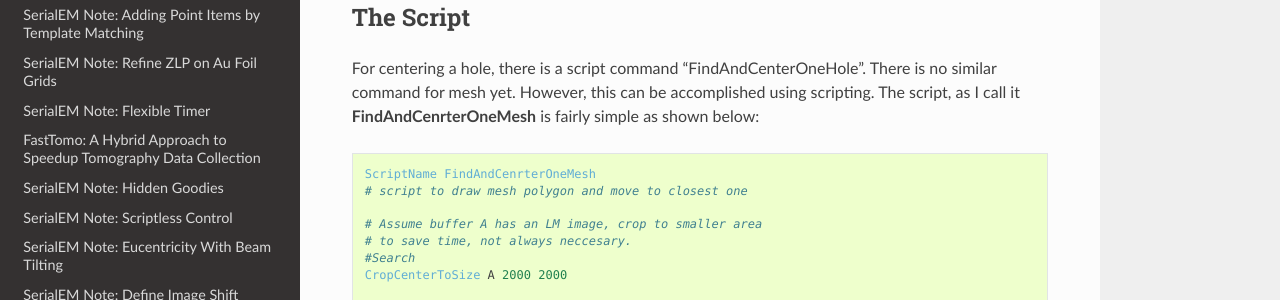
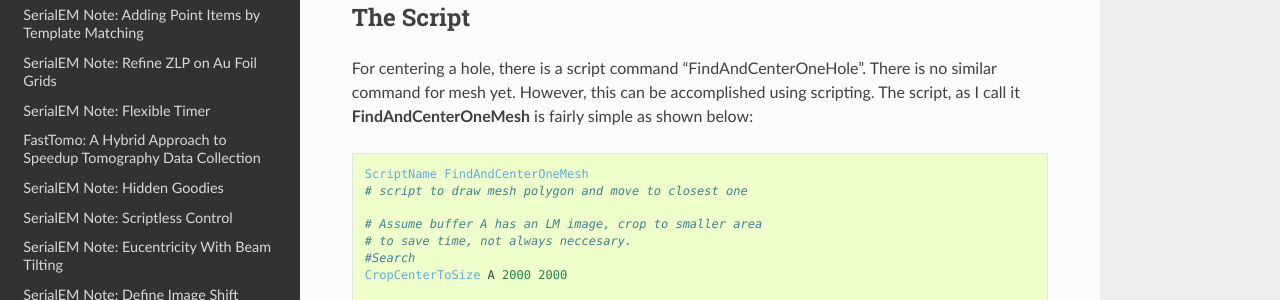
Before and after one commit to xuchen66/sphinx-emdocs, a Sphinx documentation site: the page built from source/serialem-note-alter-way-centermesh.rst, in a window 1280 px wide and 900 px high, scrolled down 1257 px. Shown: the part 151-451 px from the top of the window. Built offline with Sphinx 7.4.7 and the Read the Docs theme 3.1.0, drawn with Linux system fonts in a browser that asks for light colours; pages that are not in the unit, such as notebooks, are missing from menus.

Commit message:
Update serialem-note-alter-way-centermesh.rst

```diff
--- a/source/serialem-note-alter-way-centermesh.rst
+++ b/source/serialem-note-alter-way-centermesh.rst
@@ -60,12 +60,12 @@
 ----------
 
 For centering a hole, there is a script command "FindAndCenterOneHole".  There is no similar command for
-mesh yet. However, this can be accomplished using scripting. The script, as I call it **FindAndCenrterOneMesh**
+mesh yet. However, this can be accomplished using scripting. The script, as I call it **FindAndCenterOneMesh**
 is fairly simple as shown below:
 
 .. code-block:: ruby
 
-  ScriptName FindAndCenrterOneMesh
+  ScriptName FindAndCenterOneMesh
   # script to draw mesh polygon and move to closest one
 
   # Assume buffer A has an LM image, crop to smaller area
```
